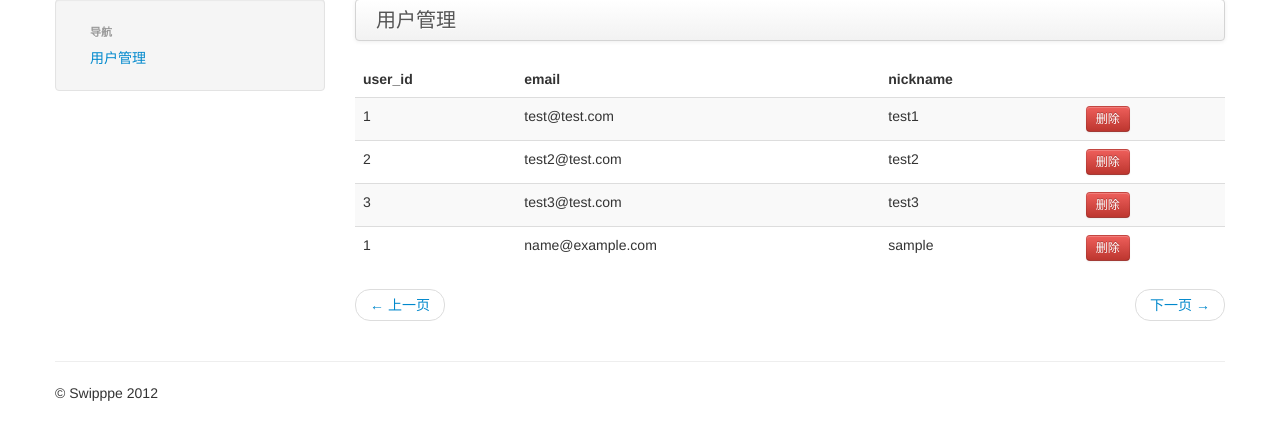
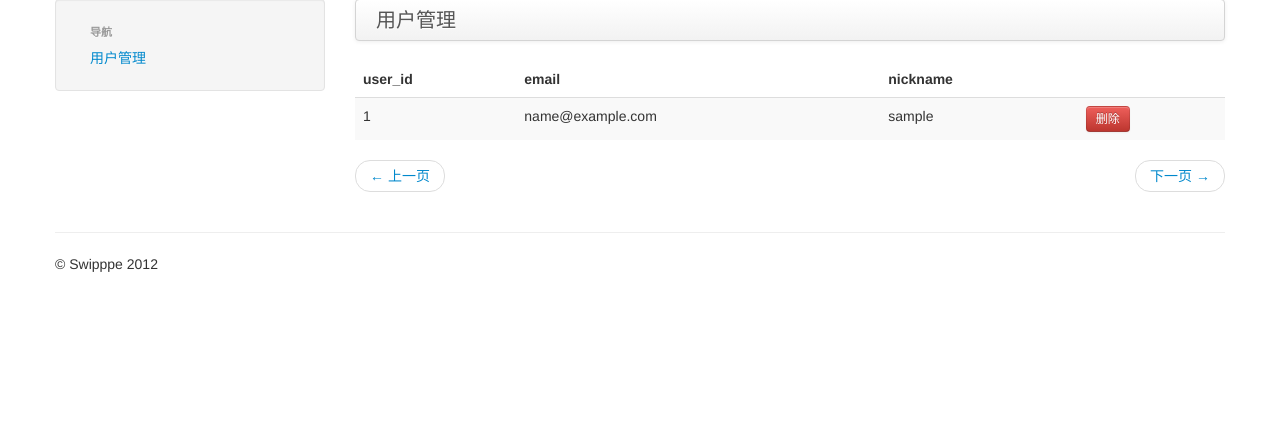
Before and after one commit to returnight/pin-server-python, a Flask app: template pinserver/templates/admin/user.html in a window 1280 px wide. Shown: the part 61-501 px from the top of the page. Run offline with Flask 2, Linux system fonts and the light colour scheme; the template is opened without the code that fills it: most values are stand-ins (such as "Sample title", 1, 10 or a date in 2020); some libraries are stand-ins or nearby versions.

Commit message:
fix template

```diff
--- a/pinserver/templates/admin/user.html
+++ b/pinserver/templates/admin/user.html
@@ -10,11 +10,11 @@
         <meta name="description" content="">
         <meta name="viewport" content="width=device-width">
 
-        <link rel="stylesheet" href="css/bootstrap.min.css">
-        <link rel="stylesheet" href="css/bootstrap-responsive.min.css">
-        <link rel="stylesheet" href="css/main.css">
+        <link rel="stylesheet" href="/css/bootstrap.min.css">
+        <link rel="stylesheet" href="/css/bootstrap-responsive.min.css">
+        <link rel="stylesheet" href="/css/main.css">
 
-        <script src="js/vendor/modernizr-2.6.1-respond-1.1.0.min.js"></script>
+        <script src="/js/vendor/modernizr-2.6.1-respond-1.1.0.min.js"></script>
     </head>
     <body>
         <!--[if lt IE 7]>
@@ -59,24 +59,6 @@
                             </tr>
                         </thead>
                         <tbody>
-                            <tr>
-                                <td>1</td>
-                                <td>test@test.com</td>
-                                <td>test1</td>
-                                <td><a href="#" class="btn btn-small btn-danger">删除</a></td>
-                            </tr>
-                            <tr>
-                                <td>2</td>
-                                <td>test2@test.com</td>
-                                <td>test2</td>
-                                <td><a href="#" class="btn btn-small btn-danger">删除</a></td>
-                            </tr>
-                            <tr>
-                                <td>3</td>
-                                <td>test3@test.com</td>
-                                <td>test3</td>
-                                <td><a href="#" class="btn btn-small btn-danger">删除</a></td>
-                            </tr>
                             {% for user in users %}
                             <tr>
                                 <td>{{ user.id }}</td>
@@ -106,9 +88,9 @@
             </footer>
         </div> <!-- /container -->
         <script src="//ajax.googleapis.com/ajax/libs/jquery/1.8.0/jquery.min.js"></script>
-        <script>window.jQuery || document.write('<script src="js/vendor/jquery-1.8.0.min.js"><\/script>')</script>
-        <script src="js/vendor/bootstrap.min.js"></script>
-        <script src="js/plugins.js"></script>
-        <script src="js/main.js"></script>
+        <script>window.jQuery || document.write('<script src="/js/vendor/jquery-1.8.0.min.js"><\/script>')</script>
+        <script src="/js/vendor/bootstrap.min.js"></script>
+        <script src="/js/plugins.js"></script>
+        <script src="/js/main.js"></script>
     </body>
 </html>
```
